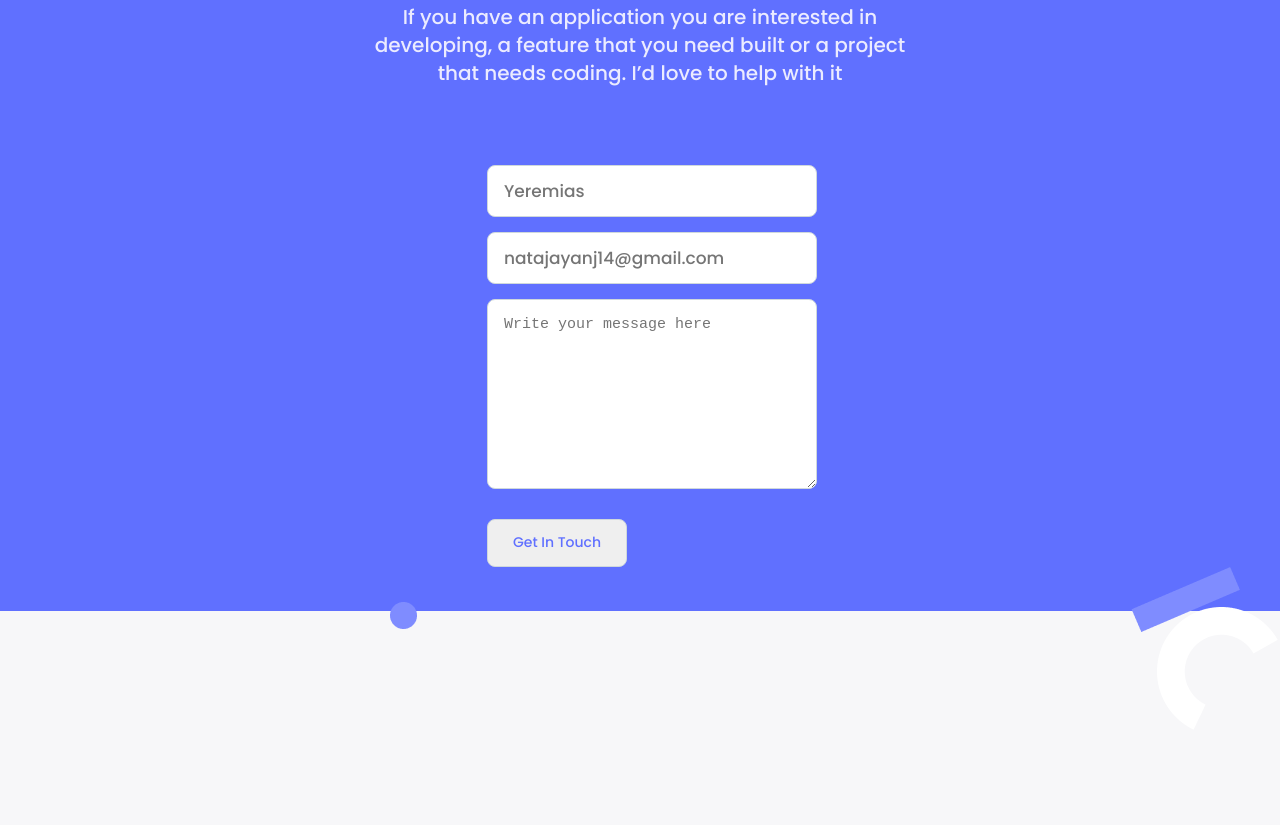
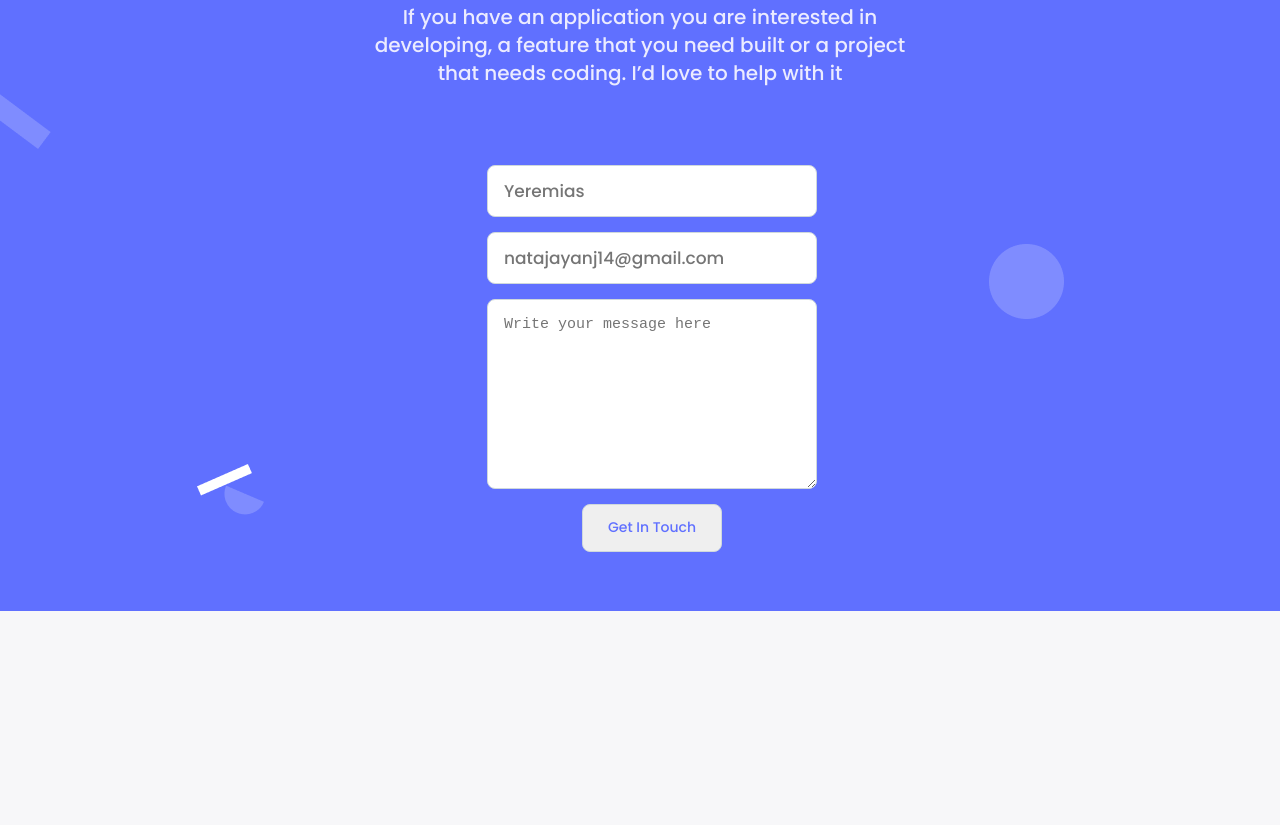
Before and after one commit to jadibdev/Microverse-Portfolio-Project, a website with bundled scripts: page index.html in a window 1280 px wide. Shown: the part 4284-5109 px from the top of the page. After the commit the page ends 4943 px from the top, so only its background shows below. Built offline with nearby package versions, Linux system fonts and the light colour scheme; files whose address does not match are found by name.

Commit message:
Revert "Update index.html & style.css"
This reverts commit 434bc77edba9d1db3cb5ac60a0b2d47b949e6931.

```diff
--- a/index.html
+++ b/index.html
@@ -366,13 +366,12 @@
           needs
           coding. I’d love to help with it
         </p>
-        <form id="form" action="https://formspree.io/f/moqrpdyp" method="POST">
+        <form action="https://formspree.io/f/moqrpdyp" method="POST">
           <input class="inputs" type="text" name="name" id="name" placeholder="Yeremias" required maxlength="30">
-          <input type="email" id="email" name="email-address" placeholder="natajayanj14@gmail.com" required>
-          <span id="text"></span>
+          <input type="email" name="email-address" placeholder="natajayanj14@gmail.com" required>
           <textarea id="txtid" name="txtname" placeholder="Write your message here" rows="4" cols="50" maxlength="500"
             required></textarea>
-          <button class="button get-in-touch" type="submit" id="submit-button">
+          <button class="button" type="submit" id="get-in-touch">
             Get In Touch
           </button>
         </form>
@@ -380,7 +379,7 @@
         <img alt="design background" id="contact-form-background" src="contact-form-background.png" />
 
       </section>
-      <img  alt="shapes background desktop"
+      <img id="contact-form-shapes-background" alt="shapes background desktop"
         src="contact-form-background-shapes-desktop.png" />
     </footer>
   </main>
--- a/style.css
+++ b/style.css
@@ -468,7 +468,7 @@ ul {
   color: #b3bac5;
 }
 
-.get-in-touch {
+#get-in-touch {
   width: 140px;
   height: 48px;
   border: 1px solid #cfd8dc;
@@ -800,7 +800,7 @@ ul {
 
   #contact-form-shapes-background {
     position: relative;
-    top: 0;
+    top: -750px;
     right: 60px;
   }
 
```
Also changed, not shown: javascript/script.js (+0 -12 lines).
